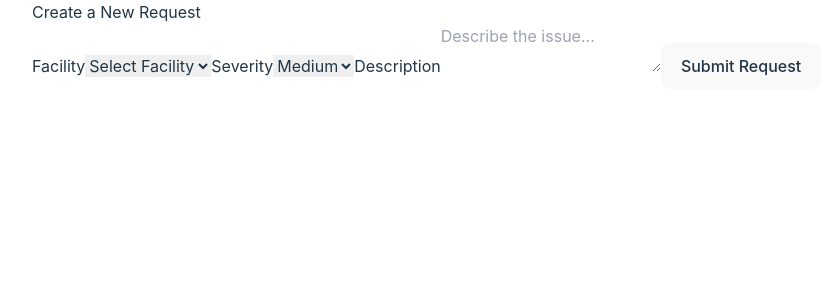
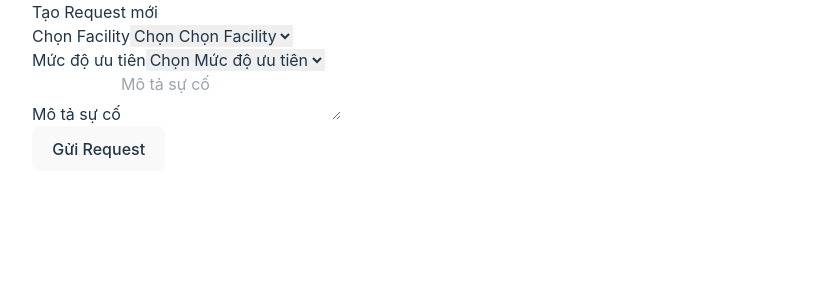
Before and after one commit to PhongN18/Online_Help_Desk-Team_5, a React (Vite) app in the folder OHD-frontend/: page /create-request in a window 1280 px wide. Shown: the top 300 px of the page, without its empty margins (8-840 px from the left). Built offline with nearby package versions, Linux system fonts and the light colour scheme.

Commit message:
modify dashboard + request form

```diff
--- a/OHD-frontend/src/components/DashboardNavbar.jsx
+++ b/OHD-frontend/src/components/DashboardNavbar.jsx
@@ -13,7 +13,7 @@ export default function DashboardNavbar({ user }) {
         <nav className="bg-blue-600 text-white p-4 flex justify-between items-center">
             <h1 className="text-xl font-semibold">User Dashboard</h1>
             <div className="flex items-center gap-4">
-                <span className="text-lg">{user.name} ({user.roles.join(", ")})</span>
+                <span className="text-lg">{user.name} ({user.roles[0]}) - ID: {user.user_id}</span>
                 <Button onClick={handleLogout}>Logout</Button>
             </div>
         </nav>
--- a/OHD-frontend/src/components/RequestForm.jsx
+++ b/OHD-frontend/src/components/RequestForm.jsx
@@ -2,15 +2,41 @@ import { Button } from "@/components/ui/button";
 import { Card, CardContent } from "@/components/ui/card";
 import { Textarea } from "@/components/ui/textarea";
 import { useState } from "react";
+import { useNavigate } from "react-router-dom";
 
 export default function RequestForm({ facilities, userId }) {
-    const [formData, setFormData] = useState({
-        facility: "",
-        severity: "medium",
-        description: "",
+  // Định nghĩa cấu hình form dựa trên structure của request
+  const formConfig = [
+    {
+      name: "facility",
+      label: "Chọn Facility",
+      type: "select",
+      options: facilities,
+    },
+    {
+      name: "severity",
+      label: "Mức độ ưu tiên",
+      type: "select",
+      options: ["low", "medium", "high"],
+    },
+    {
+      name: "description",
+      label: "Mô tả sự cố",
+      type: "textarea",
+    },
+  ];
+
+  // Khởi tạo state cho form dựa theo cấu hình
+  const initialState = {};
+  formConfig.forEach((field) => {
+    initialState[field.name] = "";
   });
+
+  const [formData, setFormData] = useState(initialState);
   const [loading, setLoading] = useState(false);
   const [message, setMessage] = useState(null);
+
+  const navigate = useNavigate();
 
   const handleChange = (e) => {
     setFormData({ ...formData, [e.target.name]: e.target.value });
@@ -21,32 +47,44 @@ export default function RequestForm({ facilities, userId }) {
     setLoading(true);
     setMessage(null);
 
+    // Lấy auth token từ localStorage (đã được lưu khi người dùng đăng nhập)
+    const authToken = localStorage.getItem("authToken");
+
+    // Xây dựng đối tượng request theo structure (sử dụng "Unassigned" với U in hoa)
     const requestData = {
-            request_id: crypto.randomUUID(), // Unique ID
-            created_by: userId, // Logged-in user
+      request_id: crypto.randomUUID(),
+      created_by: userId,
       facility: formData.facility,
       severity: formData.severity,
       description: formData.description,
-            status: "unassigned", // Default status
+      status: "Unassigned", // Sử dụng chữ U in hoa để khớp với enum trong schema
       created_at: new Date().toISOString(),
       updated_at: new Date().toISOString(),
     };
 
     try {
-            const response = await fetch("http://localhost:5000/api/requests", {
+      const response = await fetch("http://localhost:3000/requests", {
         method: "POST",
-                headers: { "Content-Type": "application/json" },
+        headers: {
+          "Content-Type": "application/json",
+          Authorization: `Bearer ${authToken}`,
+        },
         body: JSON.stringify(requestData),
       });
-
       const result = await response.json();
       if (response.ok) {
         setMessage({ type: "success", text: "Request submitted successfully!" });
-                setFormData({ facility: "", severity: "medium", description: "" }); // Reset form
+        setFormData(initialState); // Reset form sau khi submit thành công
+
+        // Chuyển hướng về dashboard sau 1 giây
+        setTimeout(() => {
+          navigate("/dashboard");
+        }, 1000);
       } else {
         setMessage({ type: "error", text: result.error || "Failed to submit request." });
       }
     } catch (error) {
+      console.error("Fetch error:", error);
       setMessage({ type: "error", text: "Network error. Try again later." });
     } finally {
       setLoading(false);
@@ -56,59 +94,65 @@ export default function RequestForm({ facilities, userId }) {
   return (
     <Card className="p-6 w-[500px] bg-white shadow-md">
       <CardContent>
-                <h2 className="text-xl font-semibold mb-4">Create a New Request</h2>
-
+        <h2 className="text-xl font-semibold mb-4">Tạo Request mới</h2>
         {message && (
           <div className={`p-3 mb-3 text-white rounded ${message.type === "success" ? "bg-green-500" : "bg-red-500"}`}>
             {message.text}
           </div>
         )}
-
         <form onSubmit={handleSubmit}>
-                    {/* Facility Selection */}
-                    <label className="block text-gray-700 font-medium mb-2">Facility</label>
+          {formConfig.map((field) => (
+            <div key={field.name} className="mb-4">
+              <label className="block text-gray-700 font-medium mb-2">{field.label}</label>
+              {field.type === "select" ? (
                 <select
-                        name="facility"
-                        value={formData.facility}
+                  name={field.name}
+                  value={formData[field.name]}
                   onChange={handleChange}
                   required
-                        className="w-full p-2 border rounded-lg mb-4 focus:ring-2 focus:ring-blue-500"
+                  className="w-full p-2 border rounded-lg focus:ring-2 focus:ring-blue-500"
                 >
-                        <option value="">Select Facility</option>
-                        {facilities.map((facility) => (
-                        <option key={facility.facility_id} value={facility.facility_id}>
-                            {facility.name}
+                  <option value="">{`Chọn ${field.label}`}</option>
+                  {field.options.map((option) => {
+                    if (typeof option === "object") {
+                      return (
+                        <option key={option.facility_id} value={option.facility_id}>
+                          {option.name}
                         </option>
-                        ))}
+                      );
+                    } else {
+                      return (
+                        <option key={option} value={option}>
+                          {option}
+                        </option>
+                      );
+                    }
+                  })}
                 </select>
-
-                    {/* Severity Selection */}
-                    <label className="block text-gray-700 font-medium mb-2">Severity</label>
-                    <select
-                        name="severity"
-                        value={formData.severity}
-                        onChange={handleChange}
-                        className="w-full p-2 border rounded-lg mb-4 focus:ring-2 focus:ring-blue-500"
-                    >
-                        <option value="low">Low</option>
-                        <option value="medium">Medium</option>
-                        <option value="high">High</option>
-                    </select>
-
-                    {/* Description Input */}
-                    <label className="block text-gray-700 font-medium mb-2">Description</label>
+              ) : field.type === "textarea" ? (
                 <Textarea
-                        name="description"
-                        placeholder="Describe the issue..."
-                        value={formData.description}
+                  name={field.name}
+                  placeholder={field.label}
+                  value={formData[field.name]}
                   onChange={handleChange}
                   required
-                        className="w-full h-24 p-2 border rounded-lg mb-4 focus:ring-2 focus:ring-blue-500"
+                  className="w-full h-24 p-2 border rounded-lg focus:ring-2 focus:ring-blue-500"
                 />
-
-                    {/* Submit Button */}
+              ) : (
+                <input
+                  type="text"
+                  name={field.name}
+                  placeholder={field.label}
+                  value={formData[field.name]}
+                  onChange={handleChange}
+                  required
+                  className="w-full p-2 border rounded-lg focus:ring-2 focus:ring-blue-500"
+                />
+              )}
+            </div>
+          ))}
           <Button type="submit" className="w-full" disabled={loading}>
-                        {loading ? "Submitting..." : "Submit Request"}
+            {loading ? "Đang gửi..." : "Gửi Request"}
           </Button>
         </form>
       </CardContent>
--- a/OHD-frontend/src/components/RequestList.jsx
+++ b/OHD-frontend/src/components/RequestList.jsx
@@ -1,34 +1,126 @@
 import { useEffect, useState } from "react";
+import { useNavigate } from "react-router-dom";
 
-export default function RequestList({ user }) {
+export default function RequestList({ user, view }) {
     const [requests, setRequests] = useState([]);
     const [loading, setLoading] = useState(true);
+    const [error, setError] = useState(null);
+    const [currentPage, setCurrentPage] = useState(1);
+    const [totalPages, setTotalPages] = useState(1);
+    const [totalItems, setTotalItems] = useState(0);
+    const navigate = useNavigate();
+
+    const fetchRequests = async (page) => {
+        setLoading(true);
+        setError(null);
+
+        try {
+            let url = `http://localhost:3000/requests?page=${page}&limit=10`;
+
+            if (view === "my_requests") {
+                url += `&created_by_me=true`;
+            } else if (view === "facility_requests") {
+                url += `&facility=${user.facility_id}`; // Assume facility_id is available
+            } else if (view === "assigned_requests") {
+                url += `&assigned_to=${user.user_id}`;
+            }
+
+            const res = await fetch(url, {
+                headers: {
+                    Authorization: `Bearer ${localStorage.getItem("authToken")}`,
+                },
+            });
+
+            if (!res.ok) {
+                throw new Error("Failed to fetch requests.");
+            }
+
+            const data = await res.json();
+            setRequests(data.data);
+            setTotalItems(data.totalItems);
+            setTotalPages(data.totalPages);
+        } catch (err) {
+            setError(err.message);
+        } finally {
+            setLoading(false);
+        }
+    };
 
     useEffect(() => {
-        fetch(`http://localhost:5000/api/requests?user_id=${user.id}`)
-            .then((res) => res.json())
-            .then((data) => {
-                setRequests(data);
-                setLoading(false);
-            });
-    }, [user.id]);
+        fetchRequests(currentPage);
+    }, [currentPage, user.id, view]);
+
+    const handlePageChange = (page) => {
+        if (page < 1 || page > totalPages) return;
+        setCurrentPage(page);
+    };
 
     if (loading) return <p>Loading requests...</p>;
+    if (error) return <p>Error: {error}</p>;
 
     return (
-        <div className="bg-white shadow-md p-6 rounded-lg">
+        <div className="bg-white shadow-md p-6 rounded-lg md:col-span-2">
             <h2 className="text-xl font-semibold mb-4">Your Requests</h2>
-            {requests.length === 0 ? (
-                <p>No requests found.</p>
-            ) : (
-                <ul>
-                    {requests.map((req) => (
-                        <li key={req.request_id} className="border-b py-2">
-                            <strong>{req.facility}</strong> - {req.status}
-                        </li>
-                    ))}
-                </ul>
-            )}
+
+            {/* Table for Requests */}
+            <table className="w-full table-auto">
+                <thead>
+                    <tr>
+                        <th className="px-4 py-2">No.</th>
+                        <th className="px-4 py-2">Title</th>
+                        <th className="px-4 py-2">Facility</th>
+                        <th className="px-4 py-2">Assigned By</th>
+                        <th className="px-4 py-2">Assigned To</th>
+                        <th className="px-4 py-2">Status</th>
+                    </tr>
+                </thead>
+                <tbody>
+                    {requests.length === 0 ? (
+                        <tr>
+                            <td colSpan="4" className="text-center py-4">No requests found.</td>
+                        </tr>
+                    ) : (
+                        requests.map((req, index) => (
+                            <tr key={req.request_id} className="border-b">
+                                <td className="px-4 py-2 text-center">{(currentPage - 1) * 10 + index + 1}</td>
+                                <td className="px-4 py-2">
+                                    <a
+                                        href={`/request-detail/${req.request_id}`}
+                                        className="text-blue-600 hover:underline"
+                                    >
+                                        {req.title}
+                                    </a>
+                                </td>
+                                <td className="px-4 py-2">{req.facility}</td>
+                                <td className="px-4 py-2">{req.assigned_by}</td>
+                                <td className="px-4 py-2">{req.assigned_to}</td>
+                                <td className="px-4 py-2">{req.status}</td>
+                            </tr>
+                        ))
+                    )}
+                </tbody>
+            </table>
+
+            {/* Pagination */}
+            <div className="flex justify-between items-center mt-4">
+                <button
+                    className="bg-gray-300 p-2 rounded"
+                    onClick={() => handlePageChange(currentPage - 1)}
+                    disabled={currentPage === 1}
+                >
+                    Previous
+                </button>
+                <span>
+                    Page {currentPage} of {totalPages}
+                </span>
+                <button
+                    className="bg-gray-300 p-2 rounded"
+                    onClick={() => handlePageChange(currentPage + 1)}
+                    disabled={currentPage === totalPages}
+                >
+                    Next
+                </button>
+            </div>
         </div>
     );
 }
```
Also changed, not shown: OHD-frontend/src/components/RoleBasedActions.jsx (+27 -4 lines), OHD-frontend/src/pages/Dashboard.jsx (+4 -3 lines), 2 other files (tests, documents, lock files or other folders). Lines whose indentation alone changed are shown as unchanged.
